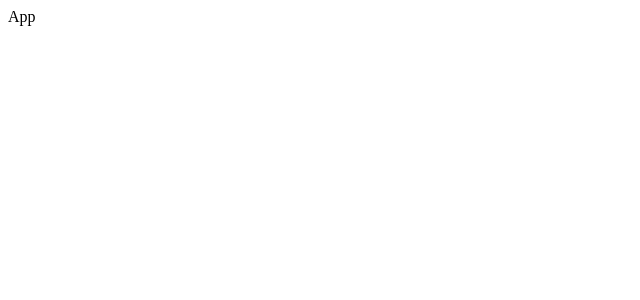
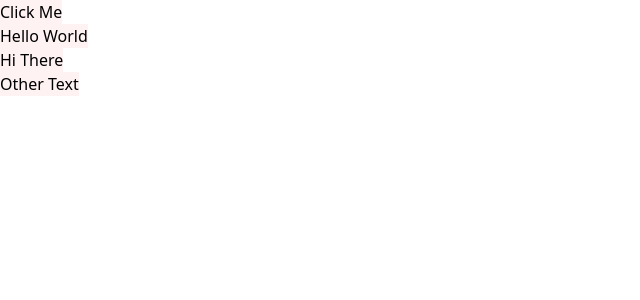
Before and after one commit to aabraha/comps, a React (Create React App) app: page / in a window 1280 px wide. Shown: the top 300 px of the page, without its empty margins (0-640 px from the left). Built offline with nearby package versions, Linux system fonts and the light colour scheme.

Commit message:
Changes to create basic buttons

```diff
--- a/package.json
+++ b/package.json
@@ -6,6 +6,7 @@
     "@testing-library/jest-dom": "^5.16.5",
     "@testing-library/react": "^13.4.0",
     "@testing-library/user-event": "^13.5.0",
+    "prop-types": "^15.8.1",
     "react": "^18.2.0",
     "react-dom": "^18.2.0",
     "react-scripts": "5.0.1",
@@ -34,5 +35,8 @@
       "last 1 firefox version",
       "last 1 safari version"
     ]
+  },
+  "devDependencies": {
+    "tailwindcss": "^3.2.4"
   }
 }
--- a/src/App.js
+++ b/src/App.js
@@ -1,5 +1,14 @@
+import Button from "./Button";
+
 function App() {
-    return <div>App</div>;
+    return (
+    <div>
+        <div><Button>Click Me </Button></div>
+        <div><Button> Hello World</Button> </div>
+        <div><Button> Hi There</Button> </div>
+        <div><Button> Other Text</Button></div>
+    </div>
+    );
 }
 
 export default App;
--- /dev/null
+++ b/src/Button.js
@@ -0,0 +1,34 @@
+import PropTypes from 'prop-types';
+//prop-types is handled in typscript
+
+function Button({
+    children,
+    primary,
+    secondary,
+    success,
+    warning,
+    danger,
+    outline,
+    rounded,
+}) {
+    //underlying element is 'button'
+    return <button className="bg-red-50">{children}</button>;
+}
+
+Button.propTypes = {
+    checkVariationValue: ({ primary, secondary, success, warning, danger }) => {
+        const count =
+            Number(!!primary) +
+            Number(!!secondary) +
+            Number(!!success) +
+            Number(!!warning) +
+            Number(!!danger);
+
+        if(count > 1) {
+            return "Only one of primary, secondary, success, warning, or danger can be true";
+        }
+
+    },
+};
+
+export default Button;
--- /dev/null
+++ b/src/index.css
@@ -0,0 +1,3 @@
+@tailwind base;
+@tailwind components;
+@tailwind utilities;
--- a/src/index.js
+++ b/src/index.js
@@ -1,3 +1,4 @@
+import './index.css';
 import React from 'react';
 import ReactDOM from 'react-dom/client';
 import App from './App';
--- /dev/null
+++ b/tailwind.config.js
@@ -0,0 +1,10 @@
+/** @type {import('tailwindcss').Config} */
+module.exports = {
+  content: [
+    "./src/**/*.{js,jsx,ts,tsx}",
+  ],
+  theme: {
+    extend: {},
+  },
+  plugins: [],
+}
```
Also changed, not shown: 1 other file (tests, documents, lock files or other folders).
